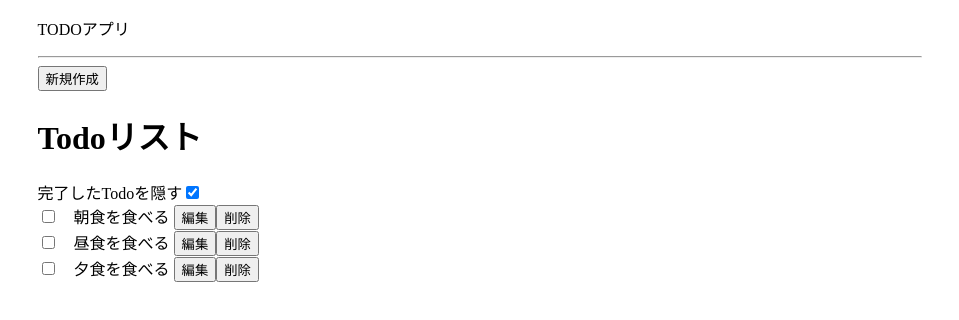
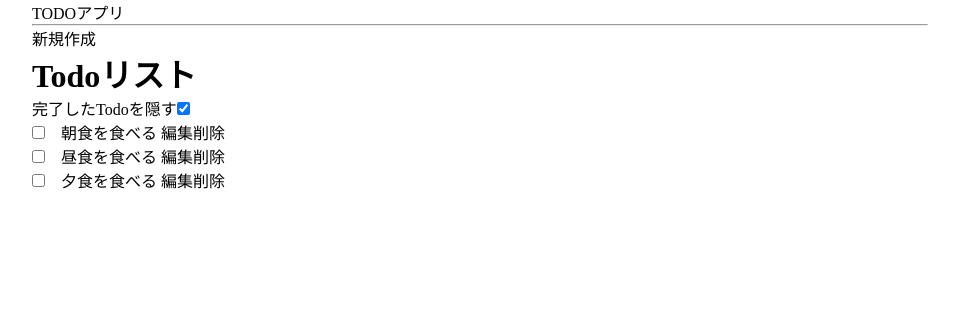
Before and after one commit to yumemio193/todo_vue_sample, a Vue app: page / in a window 1280 px wide. Shown: the top 320 px of the page, without its empty margins (160-1119 px from the left). Built offline with nearby package versions, Linux system fonts and the light colour scheme.

Commit message:
vue add vuetify実行

```diff
--- a/public/index.html
+++ b/public/index.html
@@ -6,6 +6,8 @@
     <meta name="viewport" content="width=device-width,initial-scale=1.0">
     <link rel="icon" href="<%= BASE_URL %>favicon.ico">
     <title><%= htmlWebpackPlugin.options.title %></title>
+    <link rel="stylesheet" href="https://fonts.googleapis.com/css?family=Roboto:100,300,400,500,700,900">
+    <link rel="stylesheet" href="https://cdn.jsdelivr.net/npm/@mdi/font@latest/css/materialdesignicons.min.css">
   </head>
   <body>
     <noscript>
--- /dev/null
+++ b/src/plugins/vuetify.js
@@ -0,0 +1,7 @@
+import Vue from 'vue';
+import Vuetify from 'vuetify/lib';
+
+Vue.use(Vuetify);
+
+export default new Vuetify({
+});
--- a/vue.config.js
+++ b/vue.config.js
@@ -1,4 +1,7 @@
 module.exports = {
-  outputDir: 'docs',
-  publicPath: "/todo_vue_sample/",
+  "outputDir": "docs",
+  "publicPath": "/todo_vue_sample/",
+  "transpileDependencies": [
+    "vuetify"
+  ]
 }
```
Also changed, not shown: package.json (+7 -2 lines), src/main.js (+6 -1 lines), src/assets/logo.svg (added), 1 other file (tests, documents, lock files or other folders).
